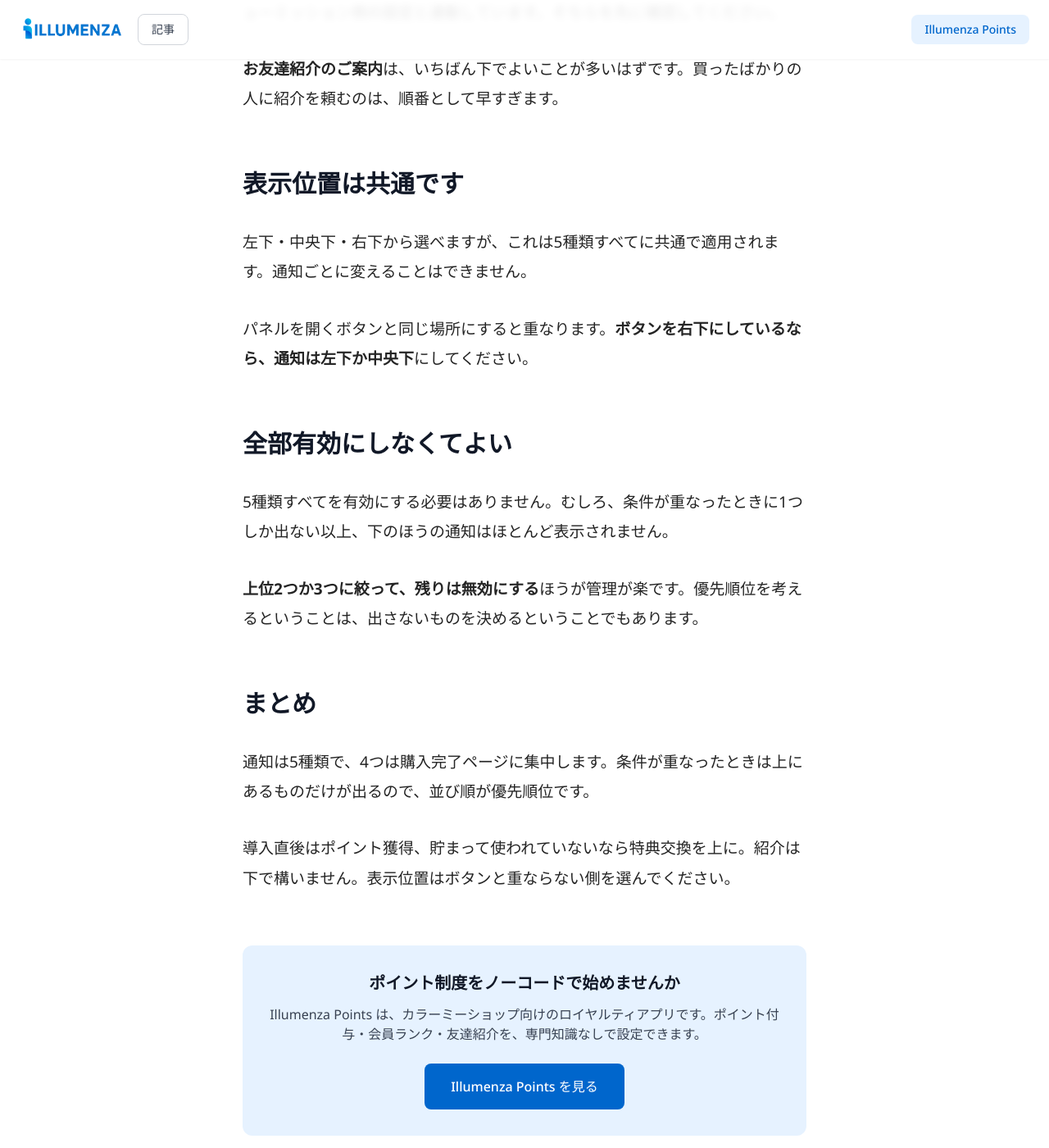
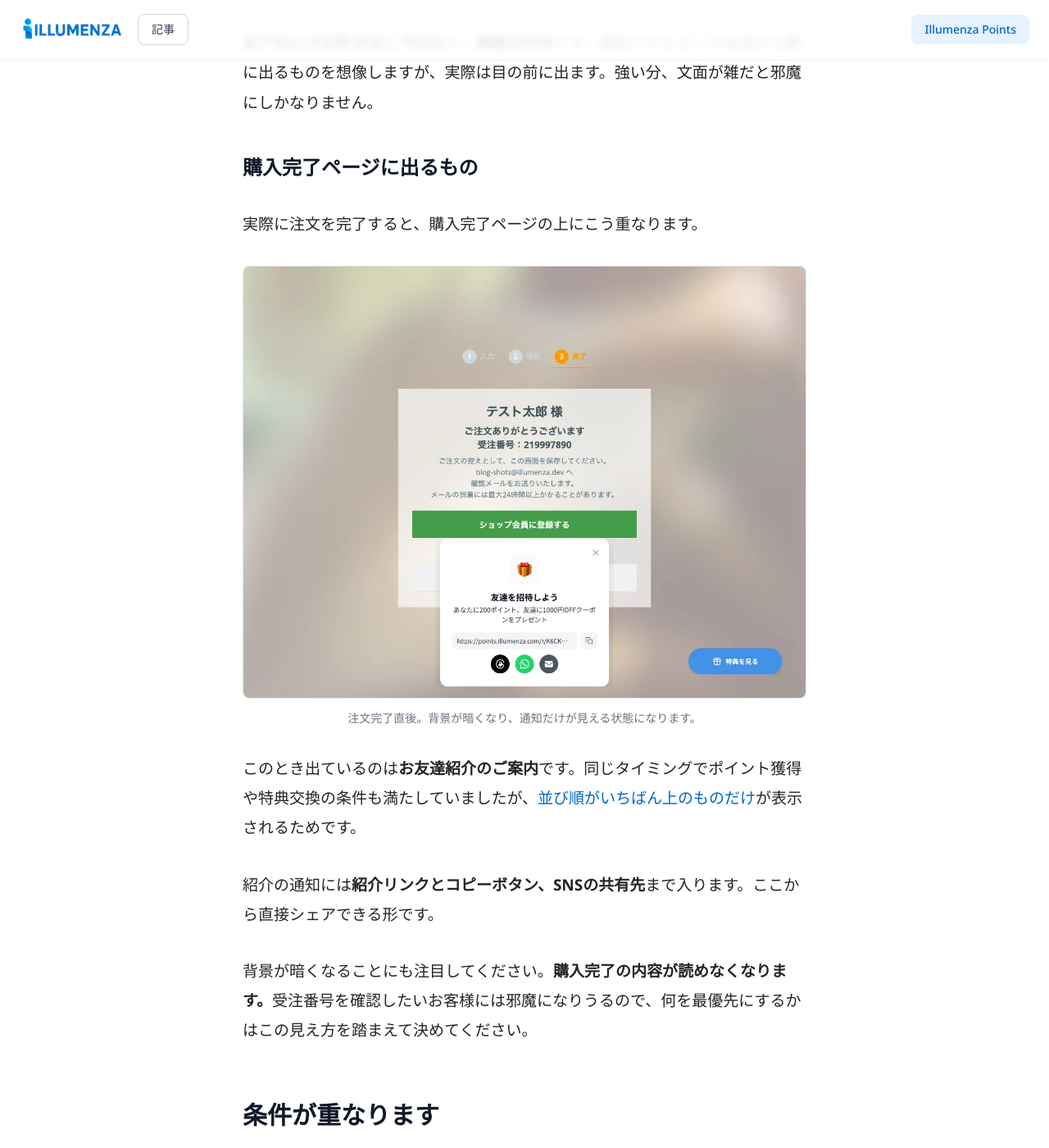
Before and after one commit to TheKinng96/illumenza-homepage, a Jekyll site: the page built from _posts/2026-07-07-points-nudge-types.md, in a window 1280 px wide and 1400 px high, scrolled down 5211 px. Shown: the whole window at 82% size. Built offline with Jekyll 4.4.1, drawn with Linux system fonts in a browser that asks for light colours; nearby versions of some CDN libraries; some of the changed text lies outside the part shown.

Commit message:
content: show the nudges firing on the real storefront
The previous pass used the admin's preview panes. Those show the card but
not how it lands, which is the part a merchant needs to judge.

Captured on 32mby6vgei.shop-pro.jp against a local backend, both from real
events rather than previews:

**紹介リンク訪問時の案内** — logged in as a member through the widget's
email-code flow, took that member's actual referral link
(?illumenza-ref=...), opened it in a second tab as a new visitor, and the
nudge fired. It first did not appear because the tab shared the referrer's
session; clearing the session key reproduced a genuine first visit.

**お友達紹介のご案内 on the completion page** — placed a real order
(219997890, ¥4,028) with fictional customer details and the member's email
so the purchase attached to that member.

Two things the previews could not show, and both are now the point of the
section:

The panels render **in the centre of the screen**, not as a corner toast.
The name 通知パネル suggests something peripheral; it is not, and a weak
line of copy is intrusive rather than ignorable.

On the completion page the background **dims and the order details become
unreadable** behind it. A customer checking their order number has the
nudge in the way. That is a real cost of putting a nudge first, and it can
only be weighed by seeing it.

The captured nudge is the referral one, which also demonstrates the
priority rule already in the article: several conditions matched and only
the top-ranked panel showed.

Photographic screenshots encoded lossy (32–36 kB) rather than lossless,
which produced 428 kB for the same image.

Co-Authored-By: Claude Opus 5 <noreply@anthropic.com>

```diff
--- a/_posts/2026-07-07-points-nudge-types.md
+++ b/_posts/2026-07-07-points-nudge-types.md
@@ -69,6 +69,38 @@ screen: /nudges
 
 どれも**小さなカード1枚**です。書ける文字数は多くありません。見出し・本文・ボタンの3つで完結させてください。
 
+## 実際の店頭ではこう出ます
+
+上はすべて設定画面のプレビューです。**実際にお客様の画面に出たところ**も見ておきます。
+
+### 紹介リンクから来た方に出るもの
+
+紹介リンク（`?illumenza-ref=...` が付いたURL）を開くと、こう出ます。
+
+<figure>
+  <img src="/images/blog/points-nudge-types/live-referral-landing.webp"
+       alt="ショップのトップページ中央に、紹介リンク訪問時の案内が表示されている。見出し「ようこそ！」、本文「友達からの紹介で1000円OFFクーポンをゲット」、メールアドレス入力欄、「会員登録して受け取る」ボタン、その下に利用規約とプライバシーポリシーへの同意に関する注記。右下には特典を見るボタンがある。">
+  <figcaption>紹介リンクを開いた直後。画面の中央に出ます。</figcaption>
+</figure>
+
+**右下の小さな吹き出しではなく、画面の中央**です。通知パネルという名前から隅に出るものを想像しますが、実際は目の前に出ます。強い分、文面が雑だと邪魔にしかなりません。
+
+### 購入完了ページに出るもの
+
+実際に注文を完了すると、購入完了ページの上にこう重なります。
+
+<figure>
+  <img src="/images/blog/points-nudge-types/live-purchase.webp"
+       alt="購入完了ページの上に、お友達紹介のご案内が重なって表示されている。プレゼントの絵文字、見出し「友達を招待しよう」、本文「あなたに200ポイント、友達に1000円OFFクーポンをプレゼント」、紹介リンクのURL入力欄とコピーボタン、SNS共有アイコンが並ぶ。背景の購入完了ページは暗くぼかされている。">
+  <figcaption>注文完了直後。背景が暗くなり、通知だけが見える状態になります。</figcaption>
+</figure>
+
+このとき出ているのは**お友達紹介のご案内**です。同じタイミングでポイント獲得や特典交換の条件も満たしていましたが、[並び順がいちばん上のものだけ](#条件が重なります)が表示されるためです。
+
+紹介の通知には**紹介リンクとコピーボタン、SNSの共有先**まで入ります。ここから直接シェアできる形です。
+
+背景が暗くなることにも注目してください。**購入完了の内容が読めなくなります。**受注番号を確認したいお客様には邪魔になりうるので、何を最優先にするかはこの見え方を踏まえて決めてください。
+
 ## 条件が重なります
 
 上の4つは、どれも購入完了ページで出ます。買い物を終えた会員は、たいてい複数の条件を同時に満たします。
```
Also changed, not shown: images/blog/points-nudge-types/live-purchase.webp (added), images/blog/points-nudge-types/live-referral-landing.webp (added).
